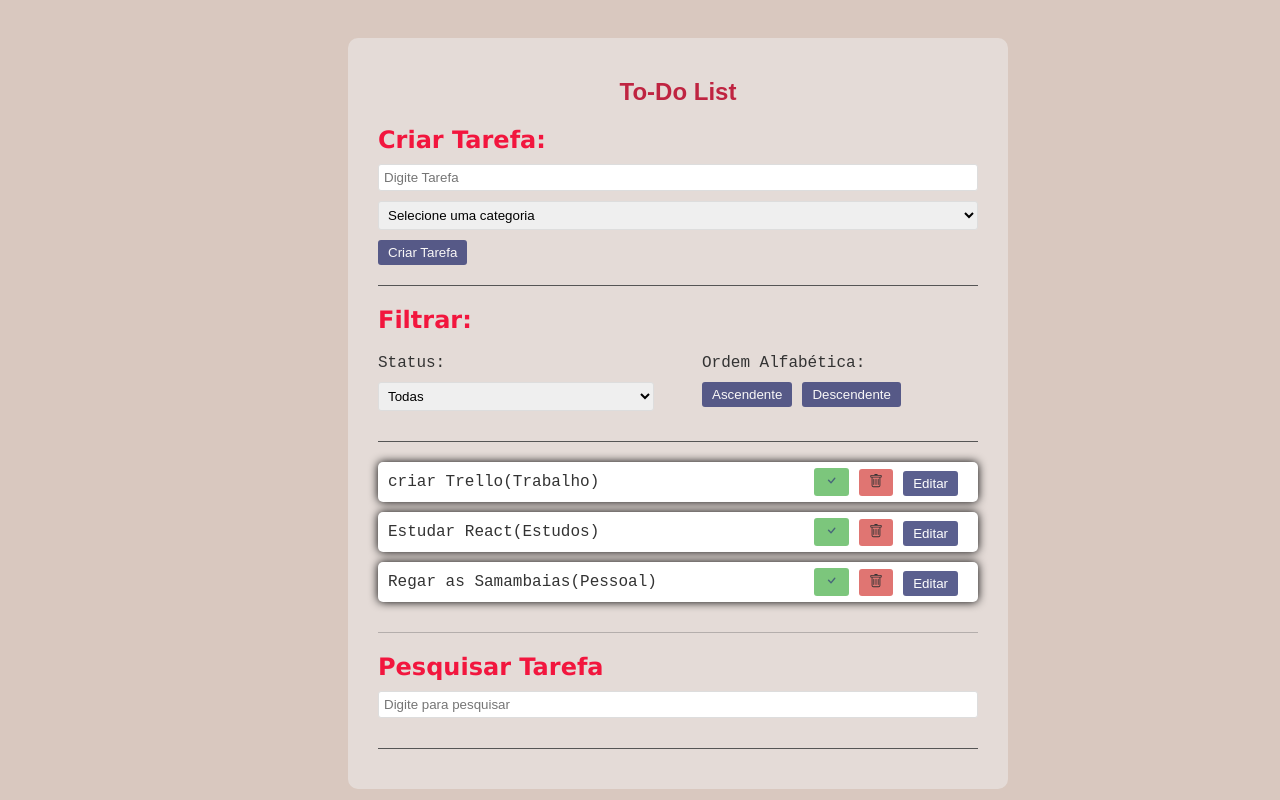
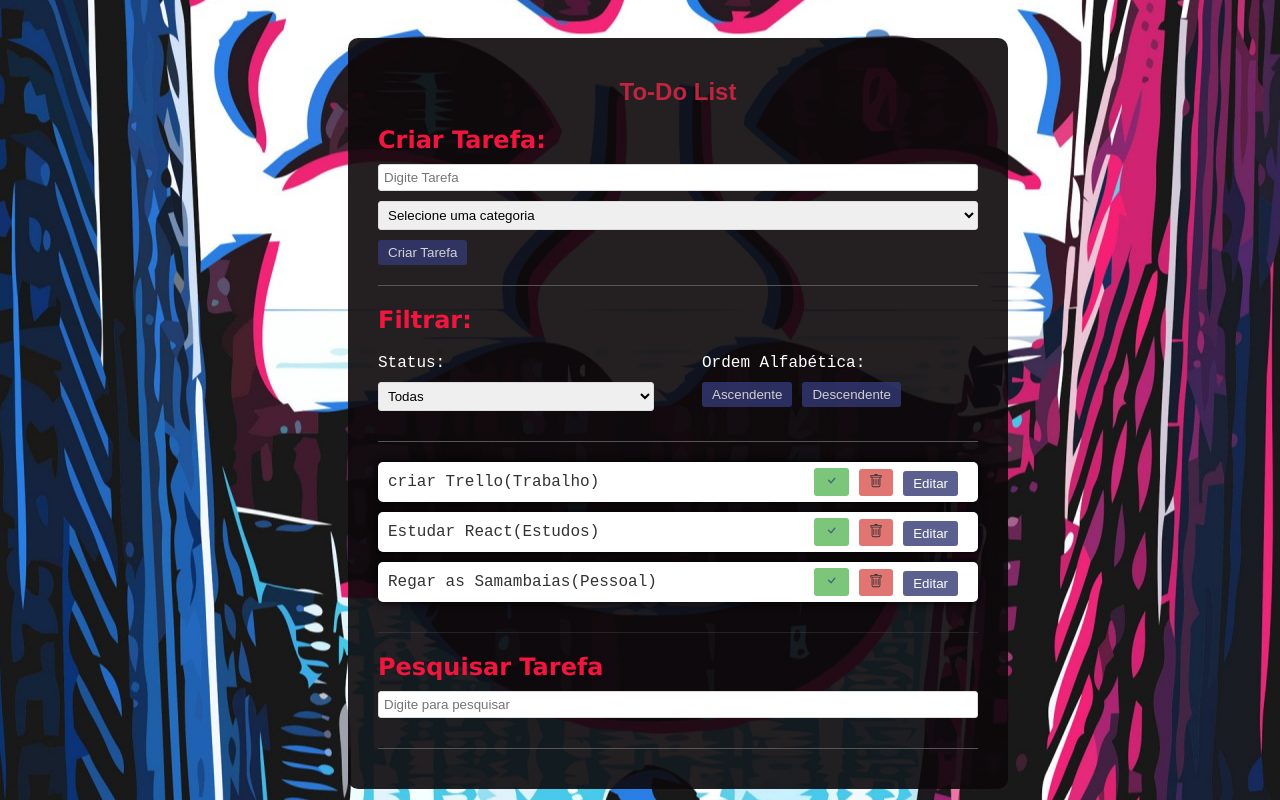
Before and after one commit to Renato-Miranda/todo-list-react, a React (Vite) app: page / in a window 1280 px wide. Shown: the top 800 px of the page. Built offline with nearby package versions, Linux system fonts and the light colour scheme; a web font is replaced by a local one.

Commit message:
fix: alteração do plano de fundo

```diff
--- a/src/Styles/GlobalStyles.js
+++ b/src/Styles/GlobalStyles.js
@@ -15,7 +15,7 @@ body {
     padding: 30px;
     font-family: Arial, Helvetica, sans-serif;
     color: ${(props)=> props.theme.fontBody};
-    /* background-image: url('/robot.jpg'); */
+    background-image: url('/robot.jpg');
     background-position: center;
     block-size: cover;
 
--- a/src/app.styles.js
+++ b/src/app.styles.js
@@ -3,7 +3,7 @@ import styled from "styled-components";
 export const StylesApp = styled.section `
     max-width: 600px;
     margin: 0 auto 300px;
-    background-color: rgba(239, 239, 239, 0.5);
+    background-color: rgba(13, 8, 11, 0.9);
     padding: 20px 30px;
     border-radius: 10px;
 
--- a/src/components/Filter/filter.styles.js
+++ b/src/components/Filter/filter.styles.js
@@ -14,4 +14,7 @@ export const StylesFilter = styled.section `
     .filter-options div {
     flex: 1 1 0;
 }
+    .filter-options p {
+        color: #fff;
+    }
 `
```
